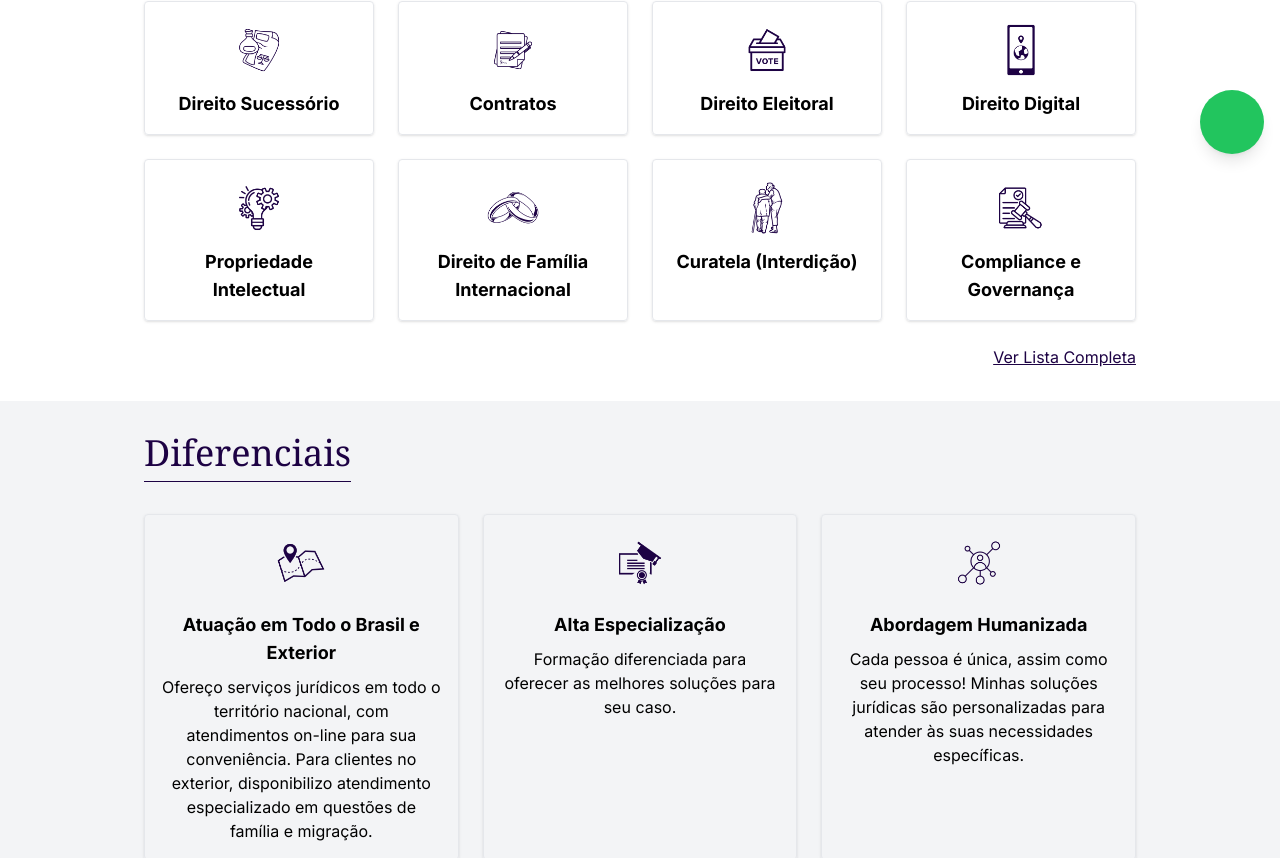
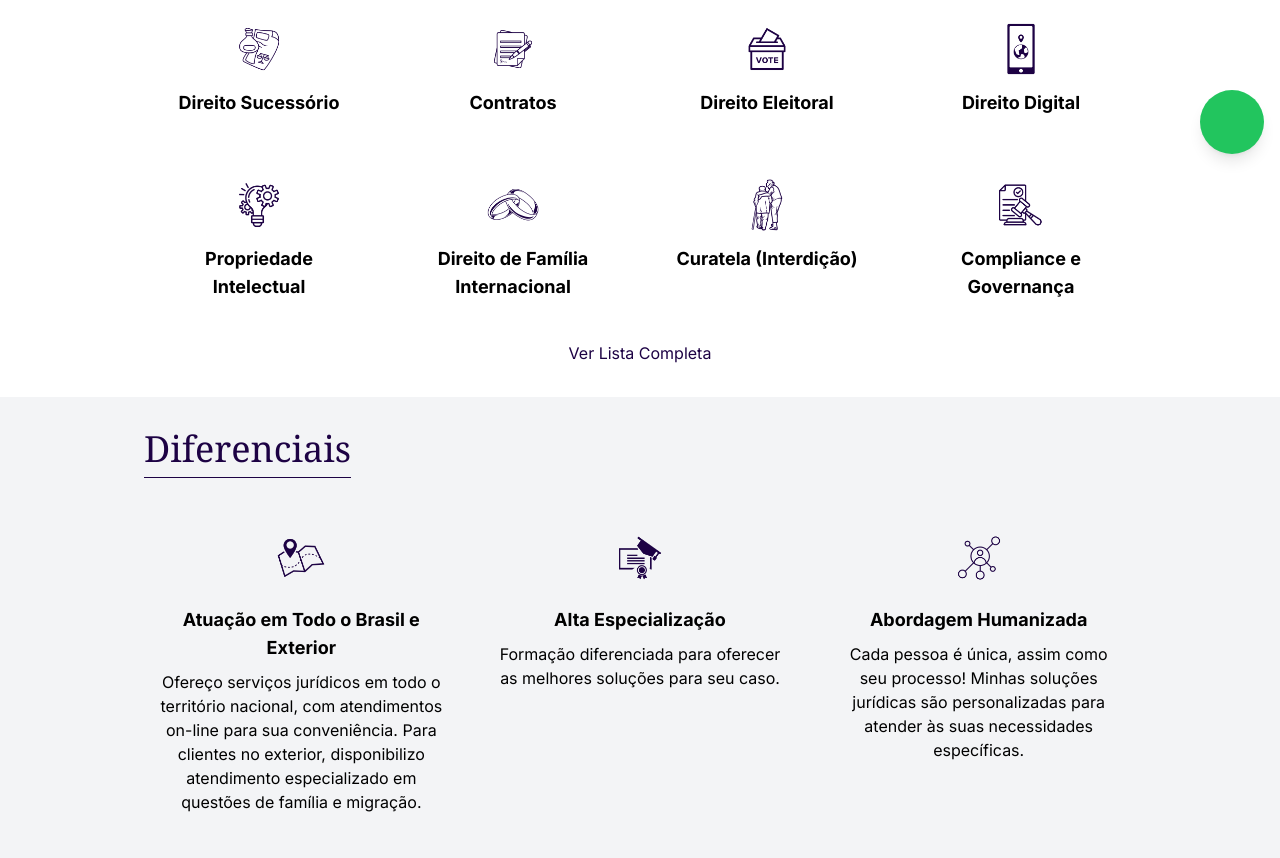
Before and after one commit to diogobcondeco/jadesibalde, a Next.js app: page / in a window 1280 px wide. Shown: the part 630-1488 px from the top of the page. Built offline with nearby package versions, Linux system fonts and the light colour scheme; some icons are missing.

Commit message:
remove box borders and fixed alignment

```diff
--- a/components/Atuacao.tsx
+++ b/components/Atuacao.tsx
@@ -13,7 +13,7 @@ const Atuacao = () => {
           <div className="w-full">
             <div className="grid grid-cols-1 sm:grid-cols-4 gap-6">
               {atuacaoInfo.map((item, index) => (
-                <div key={index} className="flex flex-col items-center p-4 border rounded shadow">
+                <div key={index} className="flex flex-col items-center p-4">
                   <img src={item.logo} alt={`Logo ${index + 1}`} className="h-16 w-16 mb-2" />
                   <h3 className="text-lg font-bold text-center">{item.title}</h3>
                 </div>
--- a/components/Diferenciais.tsx
+++ b/components/Diferenciais.tsx
@@ -11,7 +11,7 @@ const Diferenciais = () => {
           {diferenciaisInfo.map((item, index) => (
             <div
               key={index}
-              className="flex flex-col items-center p-4 border rounded shadow"
+              className="flex flex-col items-center p-4"
             >
               <img
                 src={item.logo}
--- a/components/ServicesModal.tsx
+++ b/components/ServicesModal.tsx
@@ -26,10 +26,10 @@ const ServicesModal = () => {
 
   return (
     <>
-      <div className="flex justify-center md:justify-end mt-4">
+      <div className="flex justify-center mt-4">
         <button
           onClick={openModal}
-          className="bg-white text-themeColor mt-2 transition-transform duration-300 transform hover:scale-110 underline"
+          className="bg-white text-themeColor mt-2 transition-transform duration-300 transform hover:scale-105 hover:underline"
         >
           Ver Lista Completa
         </button>
```
